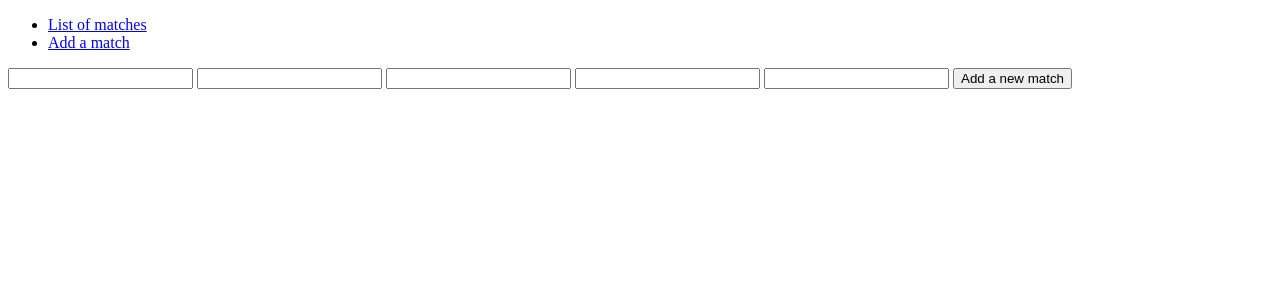
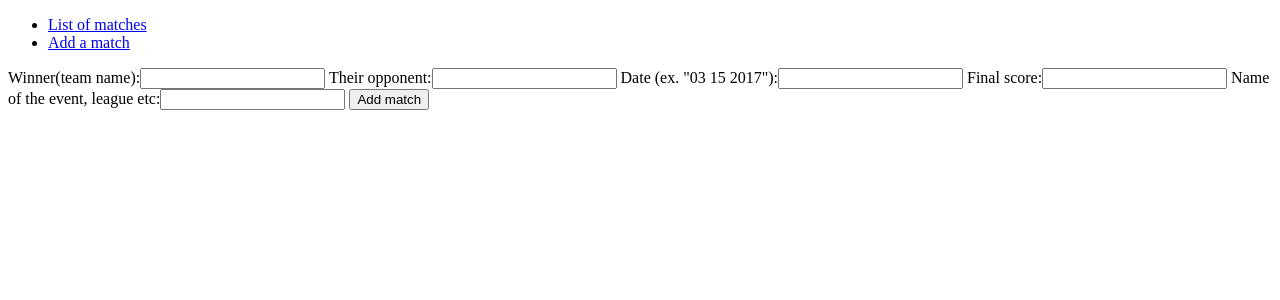
Before and after one commit to AlaNeponen/Urheilutulosfoorumi, a Flask app: page /matches/new/ in a window 1280 px wide. Shown: the top 300 px of the page. Run offline with Flask 2, Linux system fonts and the light colour scheme.

Commit message:
Selkeytettiin ottelun lisäämistä lisäämällä etiketit täytettäviin kohtiin :^)

```diff
--- a/application/templates/matches/new.html
+++ b/application/templates/matches/new.html
@@ -2,11 +2,11 @@
 
 {% block body %}
 <form method="POST" action="{{ url_for('matches_create') }}">
-  <input type="text" name="winner"/>
-  <input type="text" name="opponent"/>
-  <input type="text" name="date_when"/>
-  <input type="text" name="score"/>
-  <input type="text" name="event"/>
-  <input type="submit" value="Add a new match"/>
+  <label for="eka">Winner(team name):</label><input type="text" id="eka" name="winner"/>
+  <label for="toka">Their opponent:</label><input type="text" id="toka" name="opponent"/>
+  <label for="kolmas">Date (ex. "03 15 2017"):</label><input type="text" id="kolmas" name="date_when"/>
+  <label for="neljas">Final score:</label><input type="text" id="neljas" name="score"/>
+  <label for="viides">Name of the event, league etc:</label><input type="text" name="event"/>
+  <input type="submit" value="Add match"/>
 </form>
 {% endblock %}
```
